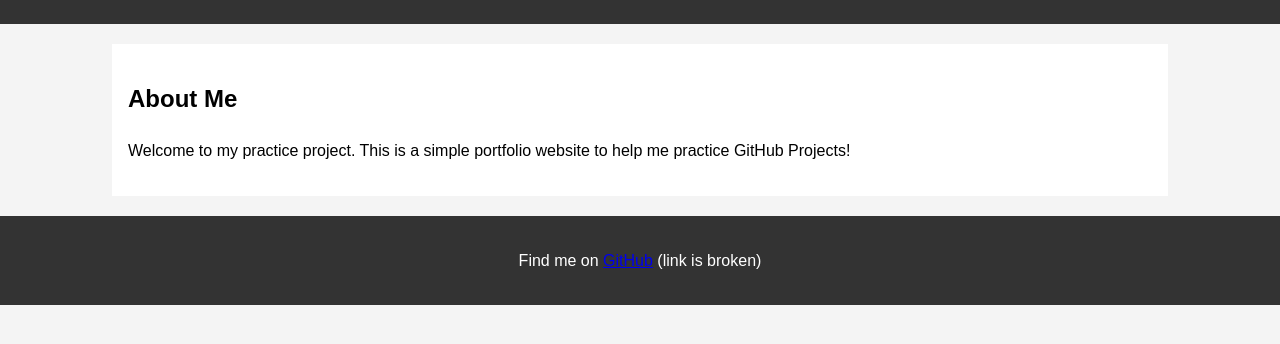
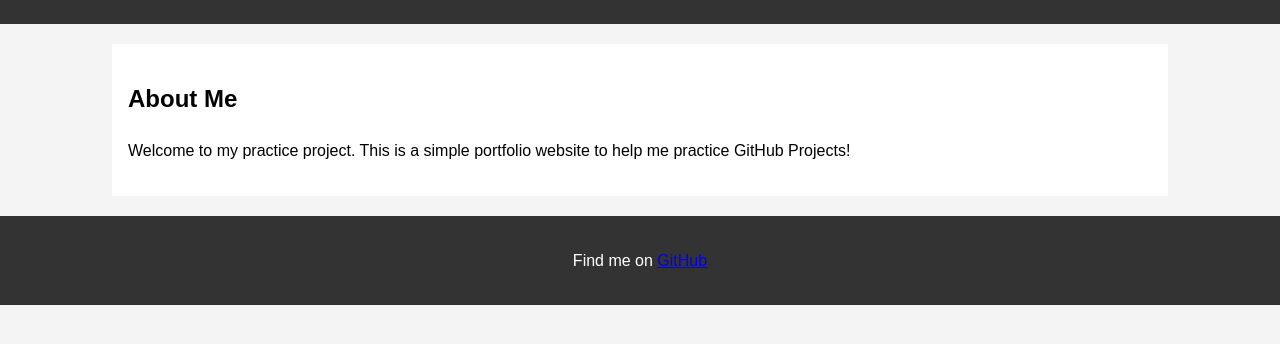
Before and after one commit to AaronFT97/project-estimation-practice, a plain HTML site: page index.html in a window 1280 px wide. Shown: the part 102-446 px from the top of the page. Drawn offline with Linux system fonts and the light colour scheme.

Commit message:
Fixed broken link in the footer of the index file

```diff
--- a/index.html
+++ b/index.html
@@ -19,7 +19,7 @@
     </main>
 
     <footer>
-        <p>Find me on <a href="#invalid-link">GitHub</a> (link is broken)</p>
+        <p>Find me on <a href="https://github.com/AaronFT97">GitHub</a></p>
     </footer>
 </body>
 </html>
```
